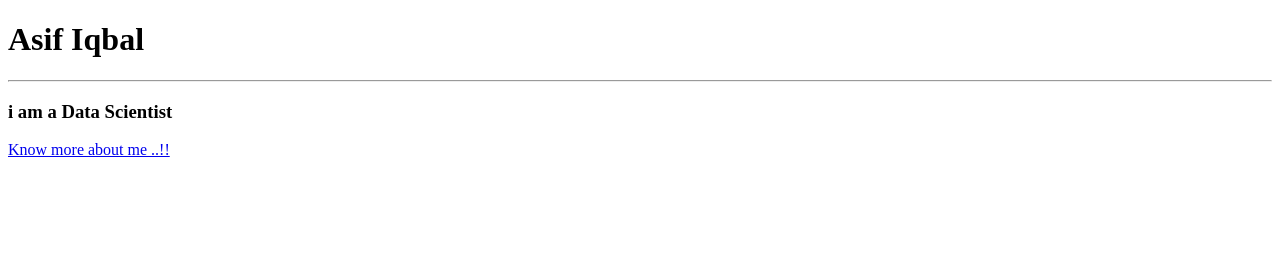
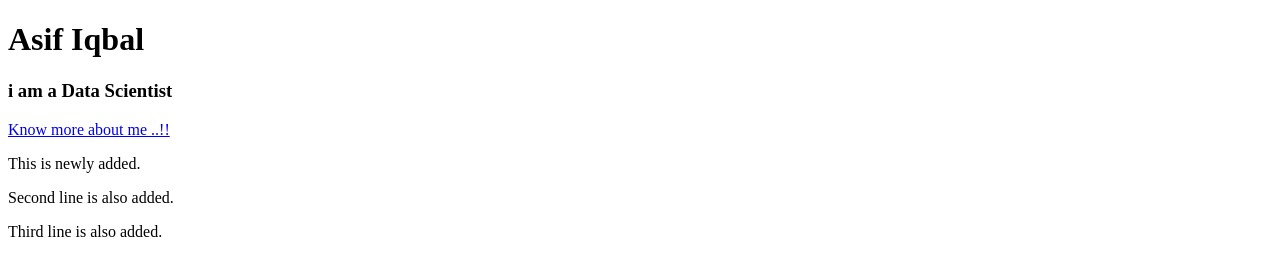
Before and after one commit to AsifAhmad07/git_test, a plain HTML site: page index.html in a window 1280 px wide. Drawn offline with Linux system fonts and the light colour scheme.

Commit message:
modify index.html

```diff
--- a/index.html
+++ b/index.html
@@ -7,9 +7,12 @@
 </head>
 <body>
     <h1>Asif Iqbal</h1>
-    <hr>
+
     <h3>i am a Data Scientist</h3>
     <a href="about.html">Know more about me ..!!</a>
+    <p>This is newly added.</p>
+    <p>Second line is also added.</p>
+    <p>Third line is also added.</p>
 
 </body>
 </html>
```
